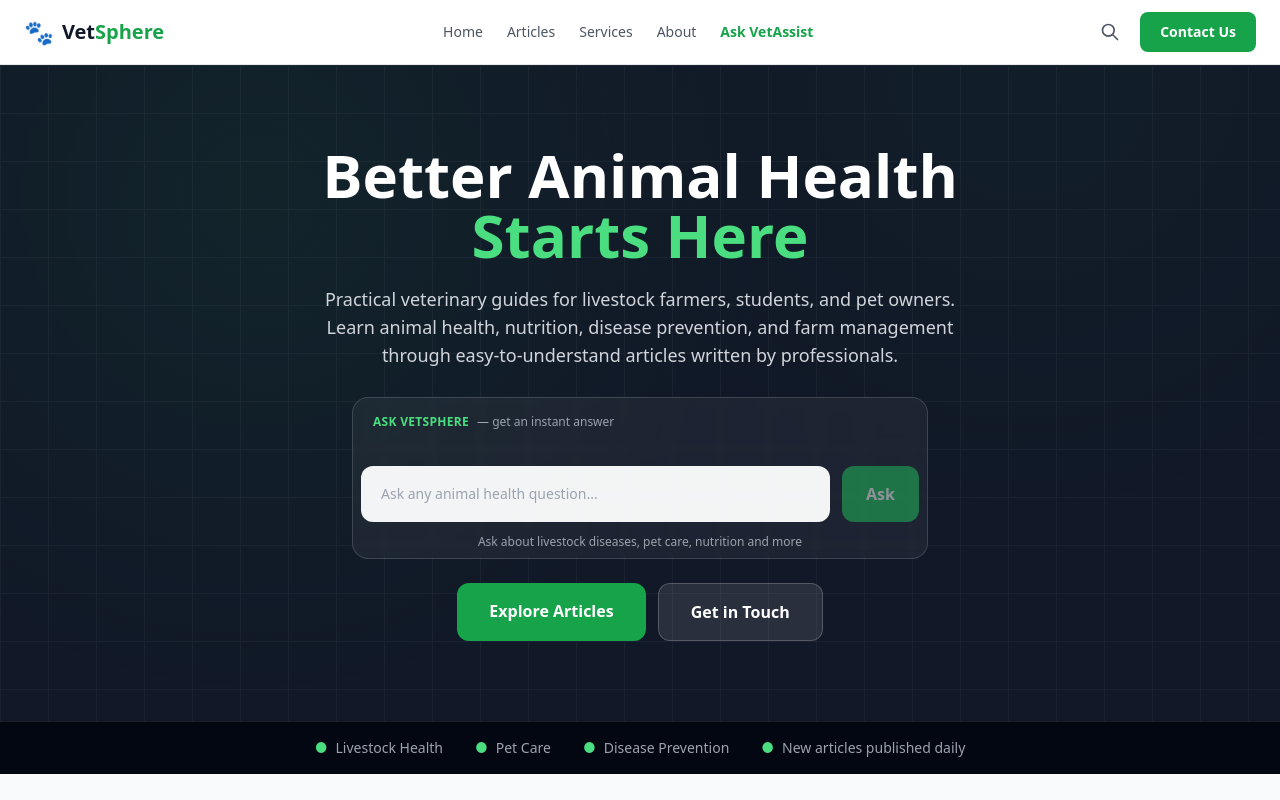
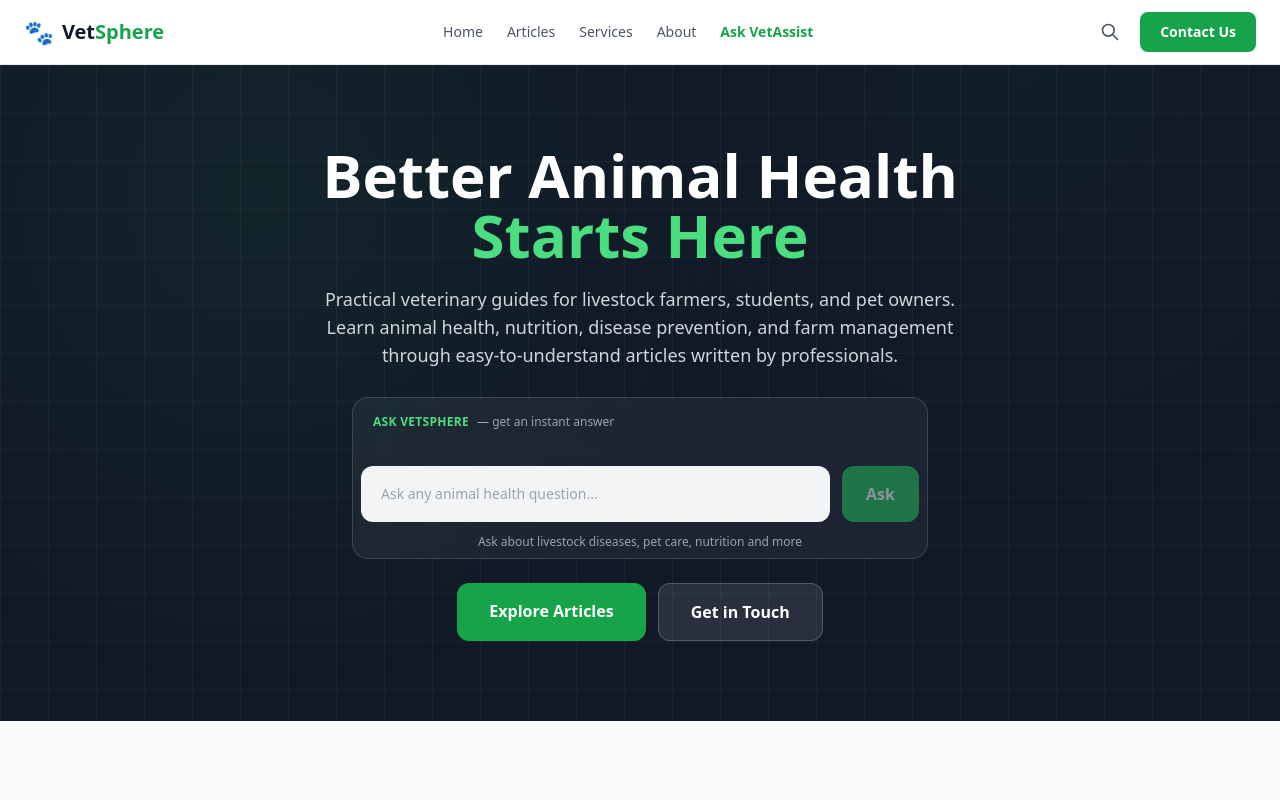
Before and after one commit to mathewschilongo099/VetSphere, a Next.js app: page / in a window 1280 px wide. Shown: the top 800 px of the page. Built offline with nearby package versions, Linux system fonts and the light colour scheme.

Commit message:
Update page.tsx

```diff
--- a/src/app/page.tsx
+++ b/src/app/page.tsx
@@ -57,16 +57,6 @@ export default async function HomePage() {
               </a>
             </div>
           </div>
-        </div>
-      </section>
-
-      {/* Trust / category strip — gives scope at a glance right under the hero */}
-      <section className="w-full bg-gray-950 border-t border-white/10">
-        <div className="max-w-5xl mx-auto px-4 py-4 flex flex-wrap items-center justify-center gap-x-8 gap-y-2 text-sm text-gray-400">
-          <span className="flex items-center gap-2"><span className="text-green-400">●</span> Livestock Health</span>
-          <span className="flex items-center gap-2"><span className="text-green-400">●</span> Pet Care</span>
-          <span className="flex items-center gap-2"><span className="text-green-400">●</span> Disease Prevention</span>
-          <span className="flex items-center gap-2"><span className="text-green-400">●</span> New articles published daily</span>
         </div>
       </section>
 
```
